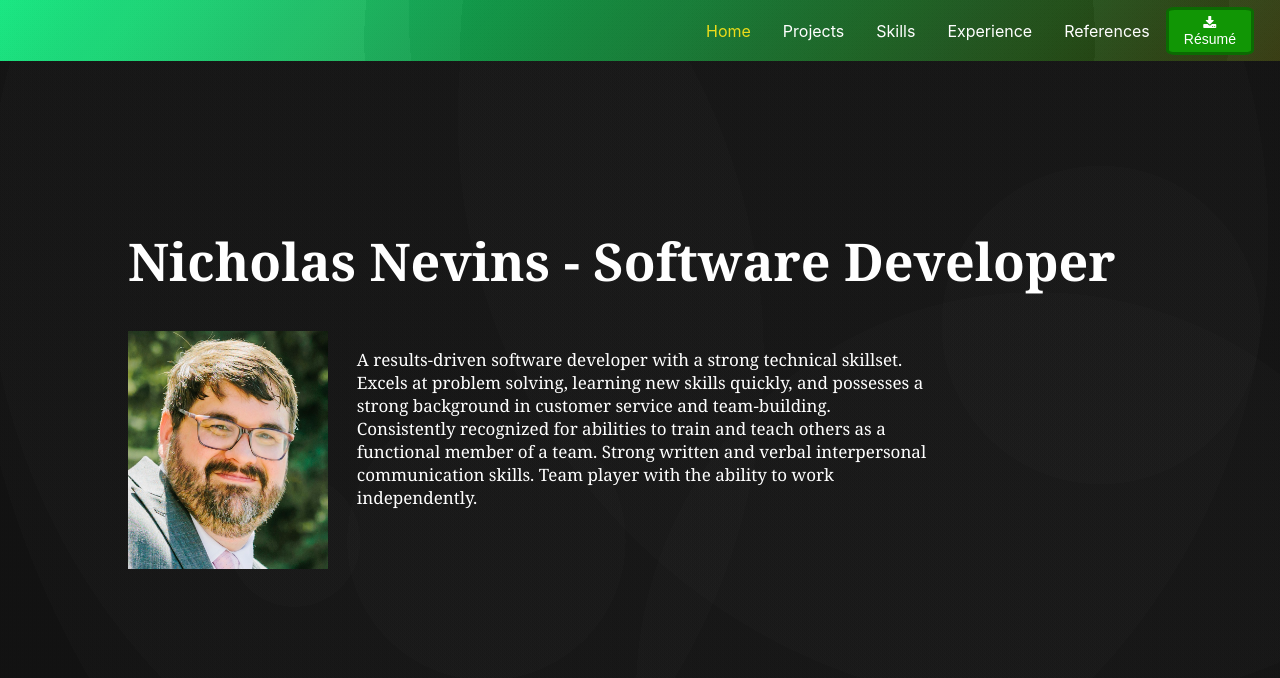
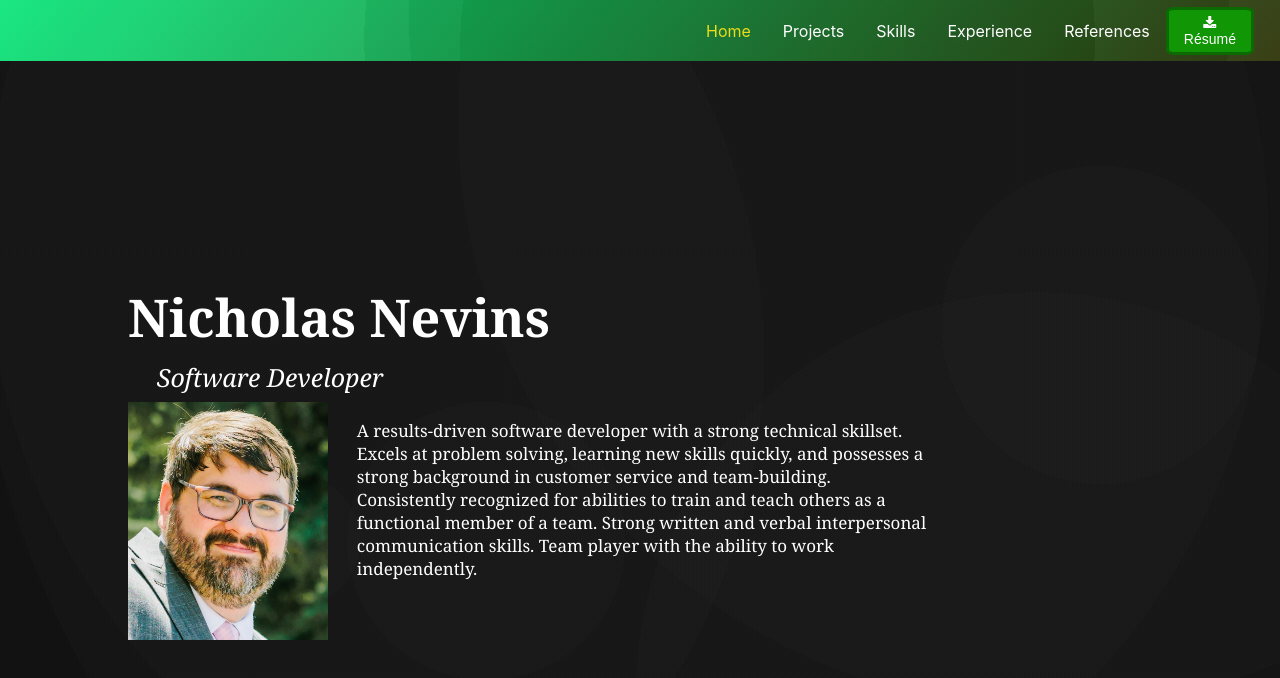
Before and after one commit to NevinsN/professional_portfolio, a React (Create React App) app in the folder professional_portfolio/: page /home in a window 1280 px wide. Shown: the top 678 px of the page. Built offline with nearby package versions, Linux system fonts and the light colour scheme.

Commit message:
Home Update

```diff
--- a/professional_portfolio/src/App.css
+++ b/professional_portfolio/src/App.css
@@ -26,16 +26,10 @@
 }
 
 .App-header_title {
-  display: block;
+  display: flex;
+  flex-direction: column;
   align-items: start;
-  margin-top: -10%;
   margin-left: 10%;
-}
-
-.App-header_subtitle {
-  display: block;
-  align-items: start;
-  margin-left: 15%;
 }
 
 .content {
--- a/professional_portfolio/src/pages/home.js
+++ b/professional_portfolio/src/pages/home.js
@@ -4,9 +4,12 @@ import Headshot from "../Images/Headshot.jpg";
 const Home = () => {
   return (
       <header className="App-header">
-        <h1 className="App-header_title">
-          Nicholas Nevins - Software Developer
+        <div className="App-header_title">
+        <h1 style={{lineHeight: "0em"}}>
+          Nicholas Nevins
         </h1>
+        <p style={{lineHeight: "0em", fontStyle: "italic", fontSize: "25px", marginLeft: "2.5%"}}>Software Developer</p>
+        </div>
         <div className="content">
           <img src={Headshot} alt="Nick Nevins Headshot" style={{width:"200px", height:"238px",}}/>
           <p style={{
```
